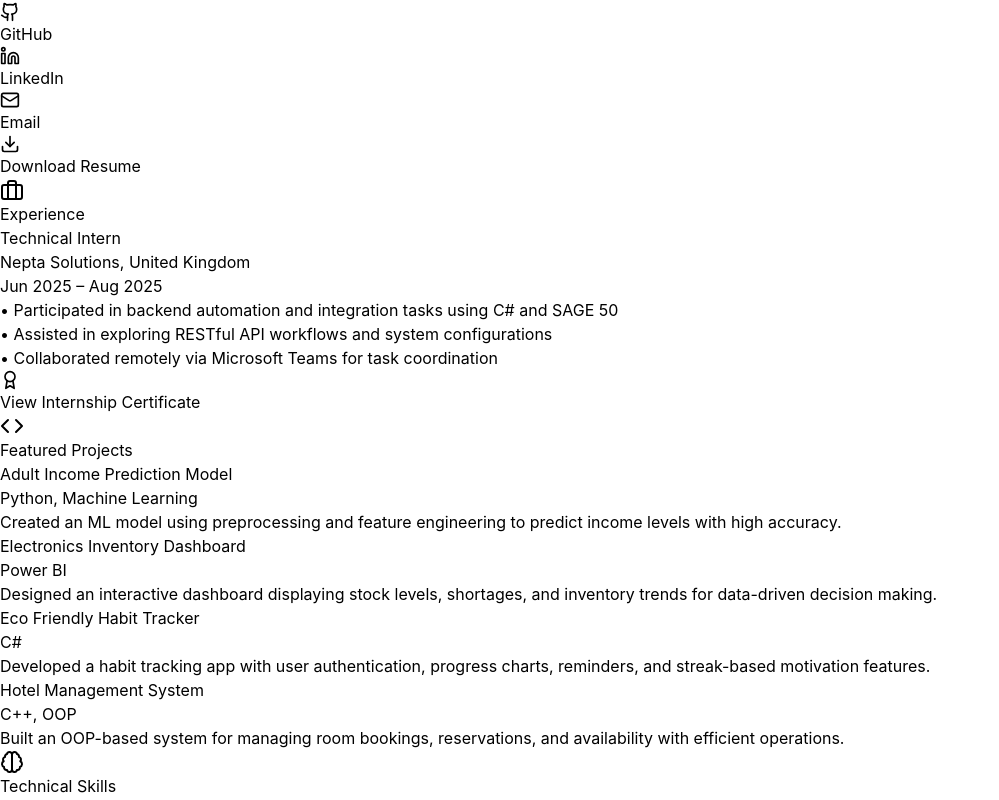
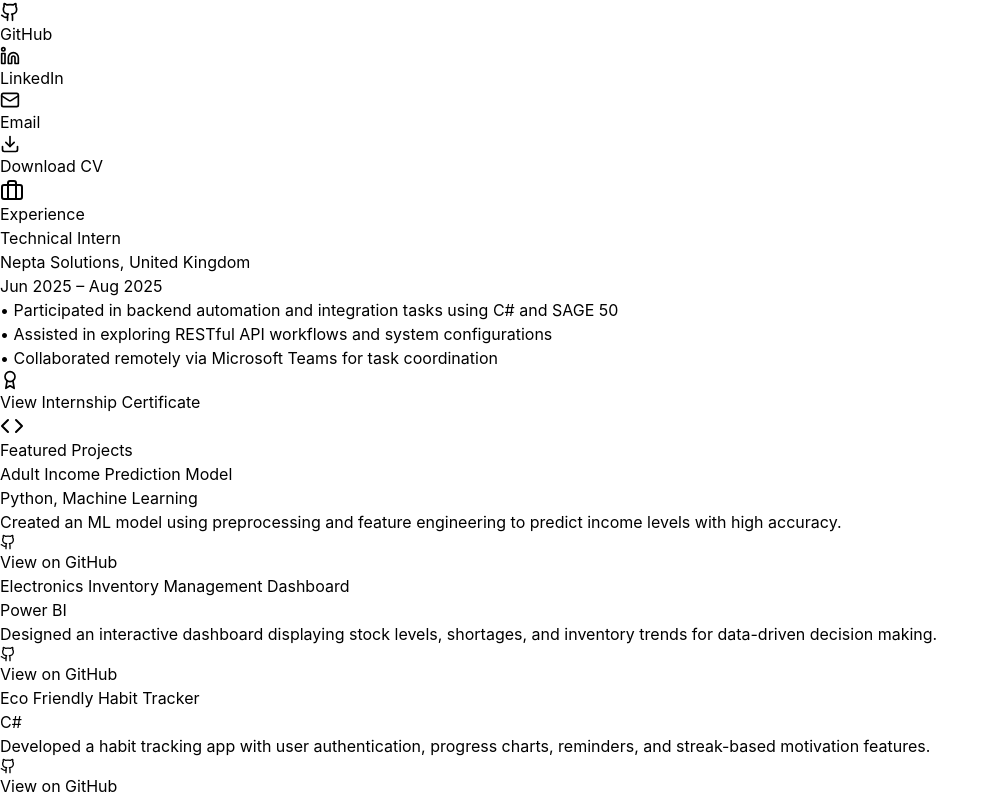
Before and after one commit to Muhammad-Ahmad2511/portfolio_1, a React (Vite) app: page / in a window 1280 px wide. Shown: the part 740-1540 px from the top of the page, without its empty margins (0-999 px from the left). Built offline with nearby package versions, Linux system fonts and the light colour scheme; the HTML template or start-up script is replaced by a standard one.

Commit message:
Update projects: Add GitHub links, replace hotel system with retail analytics

```diff
--- a/src/App.jsx
+++ b/src/App.jsx
@@ -31,22 +31,26 @@
     {
       title: "Adult Income Prediction Model",
       tech: "Python, Machine Learning",
-      description: "Created an ML model using preprocessing and feature engineering to predict income levels with high accuracy."
+      description: "Created an ML model using preprocessing and feature engineering to predict income levels with high accuracy.",
+      github: "https://github.com/Muhammad-Ahmad2511/ML-Project-for-Income-prediction"
     },
     {
-      title: "Electronics Inventory Dashboard",
+      title: "Electronics Inventory Management Dashboard",
       tech: "Power BI",
-      description: "Designed an interactive dashboard displaying stock levels, shortages, and inventory trends for data-driven decision making."
+      description: "Designed an interactive dashboard displaying stock levels, shortages, and inventory trends for data-driven decision making.",
+      github: "https://github.com/Muhammad-Ahmad2511/Electronics-Inventory-Management-Dashboard"
     },
     {
       title: "Eco Friendly Habit Tracker",
       tech: "C#",
-      description: "Developed a habit tracking app with user authentication, progress charts, reminders, and streak-based motivation features."
+      description: "Developed a habit tracking app with user authentication, progress charts, reminders, and streak-based motivation features.",
+      github: "https://github.com/Muhammad-Ahmad2511/Eco-friendly-habit-tracker"
     },
     {
-      title: "Hotel Management System",
-      tech: "C++, OOP",
-      description: "Built an OOP-based system for managing room bookings, reservations, and availability with efficient operations."
+      title: "Retail Inventory Analytics & Business Intelligence",
+      tech: "ETL, Data Warehousing, BI Dashboards",
+      description: "Designed a data warehouse and BI solution to analyze retail sales, inventory levels, pricing, discounts, seasonality, and regional performance using ETL pipelines and interactive dashboards.",
+      github: "https://github.com/Muhammad-Ahmad2511/retail-inventory-analytics-bi"
     }
   ];
 
@@ -260,7 +264,7 @@
               <div className={`transition-all duration-1000 ${isTypingComplete ? 'opacity-100' : 'opacity-0'}`}>
                 <button onClick={handleDownloadCV} className="inline-flex items-center gap-2 px-8 py-3 bg-gradient-to-r from-blue-500 to-cyan-500 hover:from-blue-600 hover:to-cyan-600 rounded-full font-semibold transition-all hover:scale-105 hover:shadow-lg hover:shadow-blue-500/50">
                   <Download size={20} />
-                  Download Resume
+                  Download CV
                 </button>
               </div>
             </div>
@@ -313,7 +317,16 @@
               <div key={index} className="bg-slate-800/50 backdrop-blur-sm p-6 rounded-xl border border-blue-500/20 hover:border-blue-500/40 transition-all duration-300 hover:scale-105 hover:shadow-xl hover:shadow-blue-500/20">
                 <h3 className="text-xl font-bold text-blue-400 mb-2">{project.title}</h3>
                 <p className="text-sm text-cyan-400 mb-3">{project.tech}</p>
-                <p className="text-slate-300">{project.description}</p>
+                <p className="text-slate-300 mb-4">{project.description}</p>
+                <a
+                  href={project.github}
+                  target="_blank"
+                  rel="noopener noreferrer"
+                  className="inline-flex items-center gap-2 px-4 py-2 bg-slate-700 hover:bg-slate-600 rounded-lg text-sm font-semibold transition-all hover:scale-105"
+                >
+                  <Github size={16} />
+                  View on GitHub
+                </a>
               </div>
             ))}
           </div>
```
